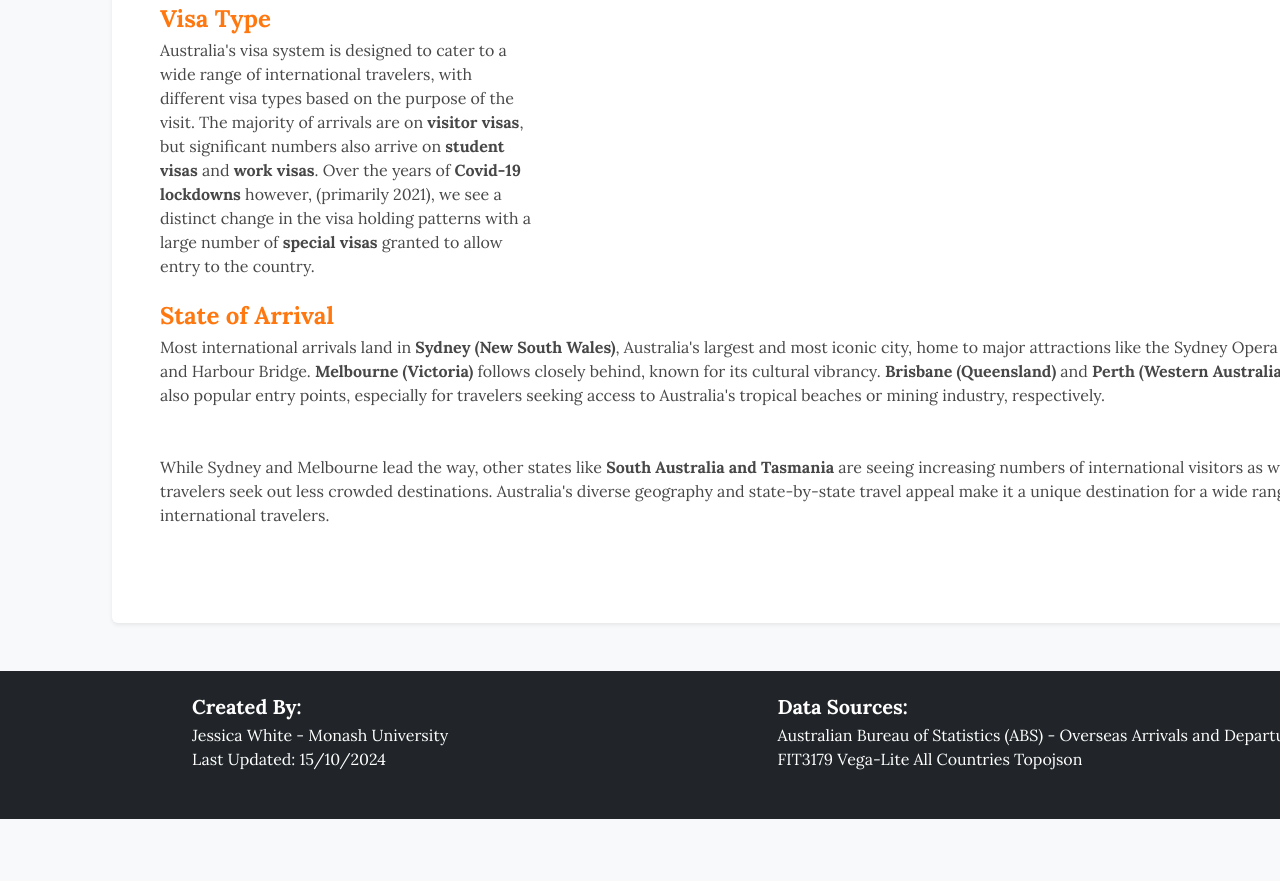
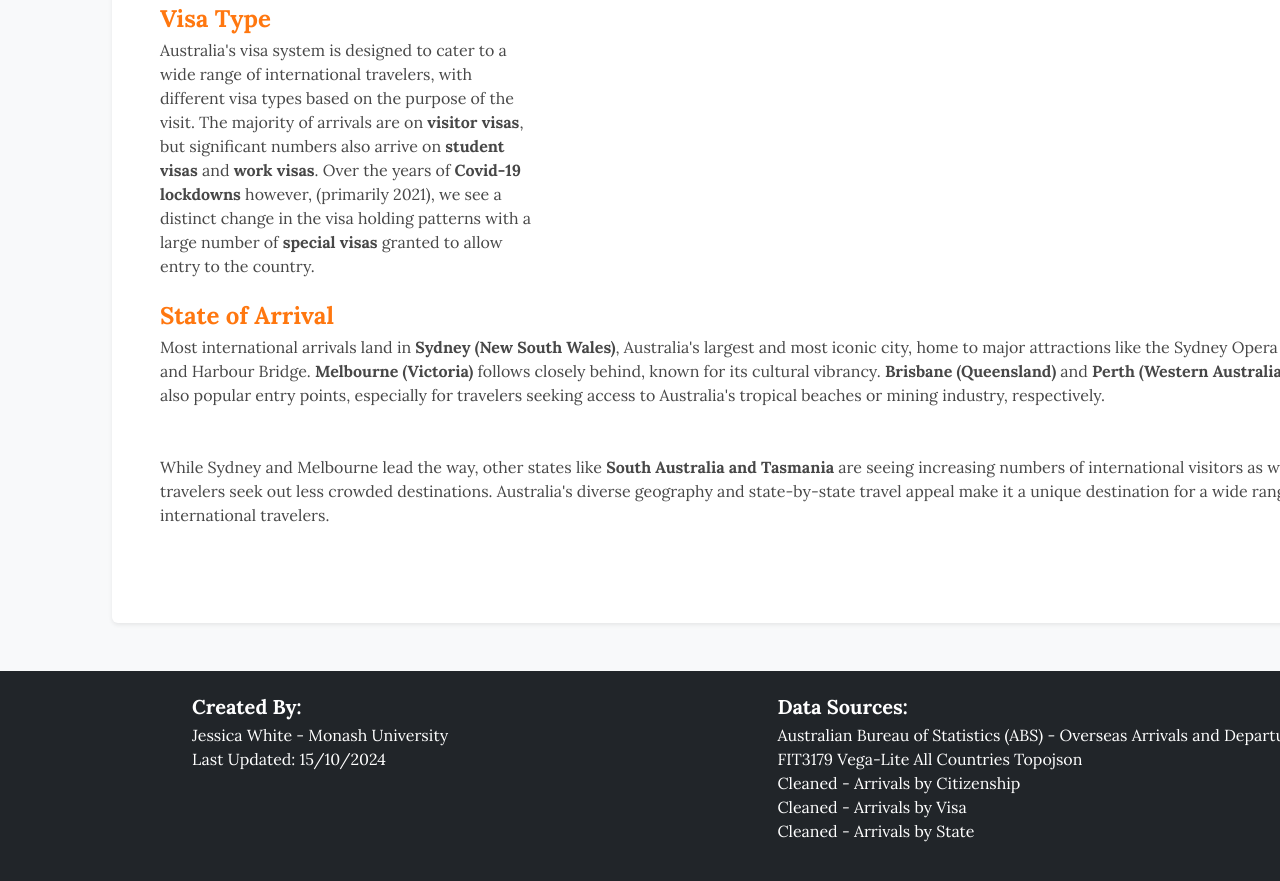
Before and after one commit to Jessiebel/jessiebel.github.io, a plain HTML site: page index.html in a window 1280 px wide. Shown: the part 1026-1907 px from the top of the page. Before the commit the page ends 1845 px from the top, so only its background shows below. Drawn offline with nearby package versions, Linux system fonts and the light colour scheme; a script that the page names is missing.

Commit message:
finalise index

```diff
--- a/index.html
+++ b/index.html
@@ -142,23 +142,25 @@
             </div>
         </div>
 
-        <!-- Footer Section (Closing the Story) -->
+        <!-- Footer  -->
         <footer class="bg-dark text-white py-4">
             <div class="container">
                 <div class="d-flex justify-content-between">
-                    <!-- First Column for Author, Organisation, and Published Info -->
+
                     <div class="footer-column">
                         <h5 class="mb-1" style="color: white;"><b>Created By:</b></h5>
                         <p class="mb-0" style="color: white;">Jessica White - Monash University</p>
                         <p class="mb-4" style="color: white;">Last Updated: 15/10/2024</p>
                     </div>
 
-                    <!-- Second Column for Data Sources -->
                     <div class="footer-column">
                         <h5 class="mb-1"><b>Data Sources:</b></h5>
                         <ul class="list-unstyled">
                             <li><a href="https://www.abs.gov.au/statistics/industry/tourism-and-transport/overseas-arrivals-and-departures-australia/latest-release">Australian Bureau of Statistics (ABS) - Overseas Arrivals and Departures</a></li>
                             <li><a href="https://github.com/FIT3179/Vega-Lite/blob/main/3_choropleth_map/js/ne_110m_admin_0_countries.topojson">FIT3179 Vega-Lite All Countries Topojson</a></li>
+                            <li><a href="https://raw.githubusercontent.com/Jessiebel/DataVisulisation2/refs/heads/main/DataVisualisation2/data/Cleaned_Arrivals_by_Year.csv">Cleaned - Arrivals by Citizenship</a></li>
+                            <li><a href="https://raw.githubusercontent.com/Jessiebel/DataVisulisation2/refs/heads/main/DataVisualisation2/data/Visa_All.csv">Cleaned - Arrivals by Visa</a></li>
+                            <li><a href="https://raw.githubusercontent.com/Jessiebel/DataVisulisation2/refs/heads/main/DataVisualisation2/data/Cleaned_Arrivals_by_State.csv">Cleaned - Arrivals by State</a></li>
                         </ul>
                     </div>
                 </div>
```
